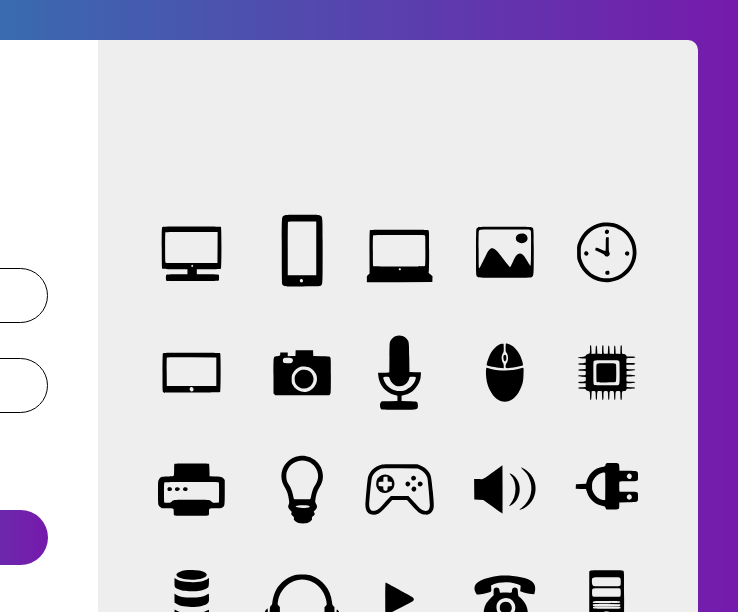
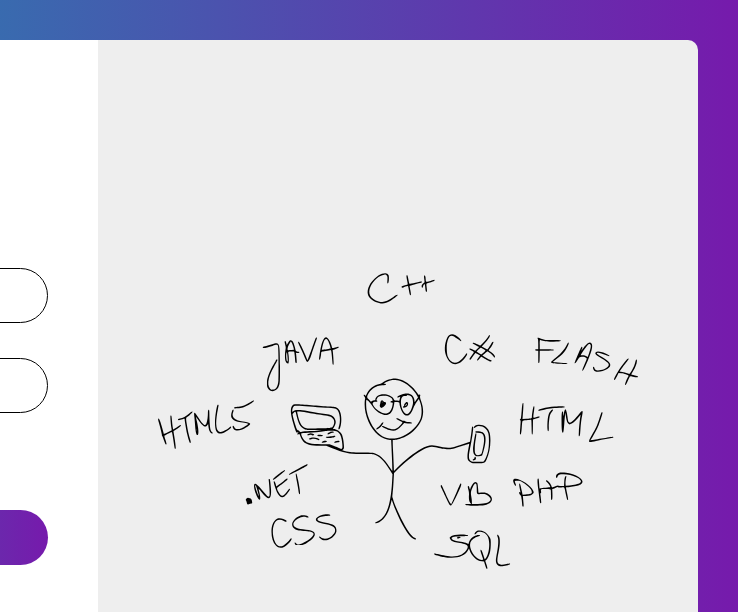
Before and after one commit to matson83/Projeto_logo, a plain HTML site: page index.html in a window 1280 px wide. Shown: the top 612 px of the page, 542-1280 px from the left. Drawn offline with Linux system fonts and the light colour scheme; a web font is replaced by a local one.

Commit message:
add nova imagem

```diff
--- a/index.html
+++ b/index.html
@@ -48,7 +48,7 @@
 
 
             <div class="login-right">
-                <img src="image/1312802.svg">
+                <img src="image/367946.svg">
             </div>
     </div>
 
```
Also changed, not shown: image/1312802.svg (deleted), image/367946.svg (added).
